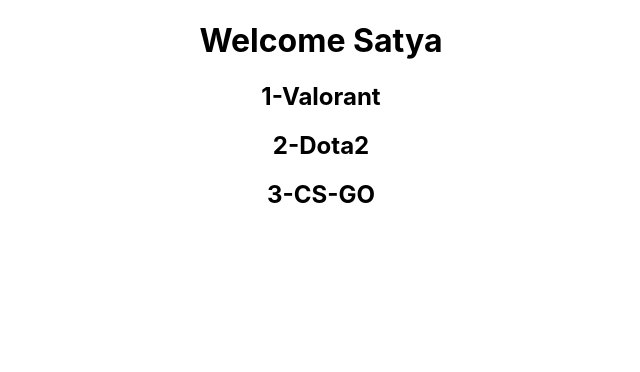
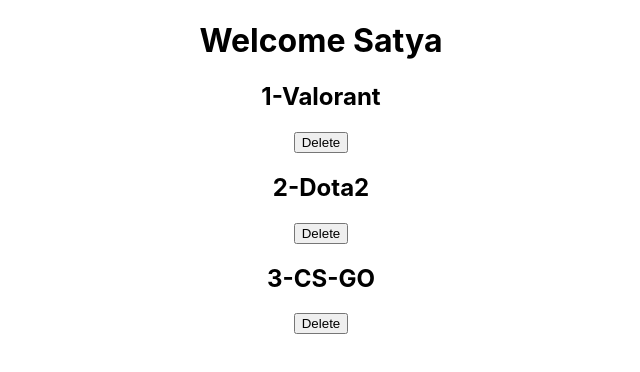
Before and after one commit to Razzor25/React.js_Practice, a React (Create React App) app in the folder L3/my-proj/: page / in a window 1280 px wide. Shown: the top 372 px of the page, without its empty margins (319-959 px from the left). Built offline with nearby package versions, Linux system fonts and the light colour scheme.

Commit message:
"UseState[#Previous Data , or deleting the list specific event]"

```diff
--- a/L3/my-proj/src/App.js
+++ b/L3/my-proj/src/App.js
@@ -10,6 +10,11 @@
     {title: 'CS-GO' , id: 3},
   ]
   );
+  const handleDelete=(id)=>{
+    setEvents(events.filter((event)=>{
+      return id!=event.id;
+    }))
+  }
 
 
   return (
@@ -18,6 +23,7 @@
         {events.map((event)=>(
           <div key={event.id}>
             <h2>{event.id}-{event.title}</h2>
+            <button onClick={()=>handleDelete(event.id)}>Delete</button>
           </div>
         ))}
     </div>
```
